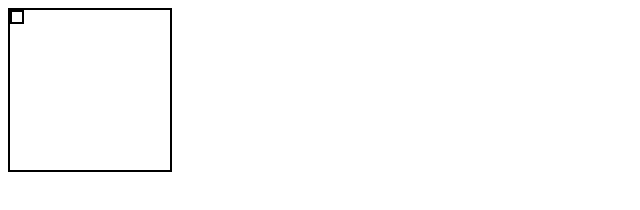
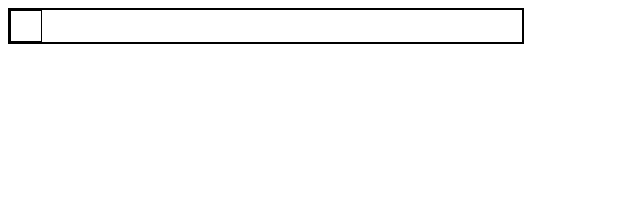
Before and after one commit to aliyyanWijaya/Etch-a-Sketch, a plain HTML site: page index.html in a window 1280 px wide. Shown: the whole page, without its empty margins (0-640 px from the left). Drawn offline with Linux system fonts and the light colour scheme.

Commit message:
adjust the size of div

```diff
--- a/style.css
+++ b/style.css
@@ -1,11 +1,14 @@
 .grid-div {
-    border: 2px solid black;
-    height: 10px;
-    width: 10px;
+    border: 1px solid black;
+    height: 30px;
+    width: 30px;
+    display: flex;
+    flex-direction: row;
 }
 
 .container {
     border: 2px solid black;
-    height: 160px;
-    width: 160px;
+    width: 512px;
+    display: flex;
+    flex-wrap: wrap;
 }
```
